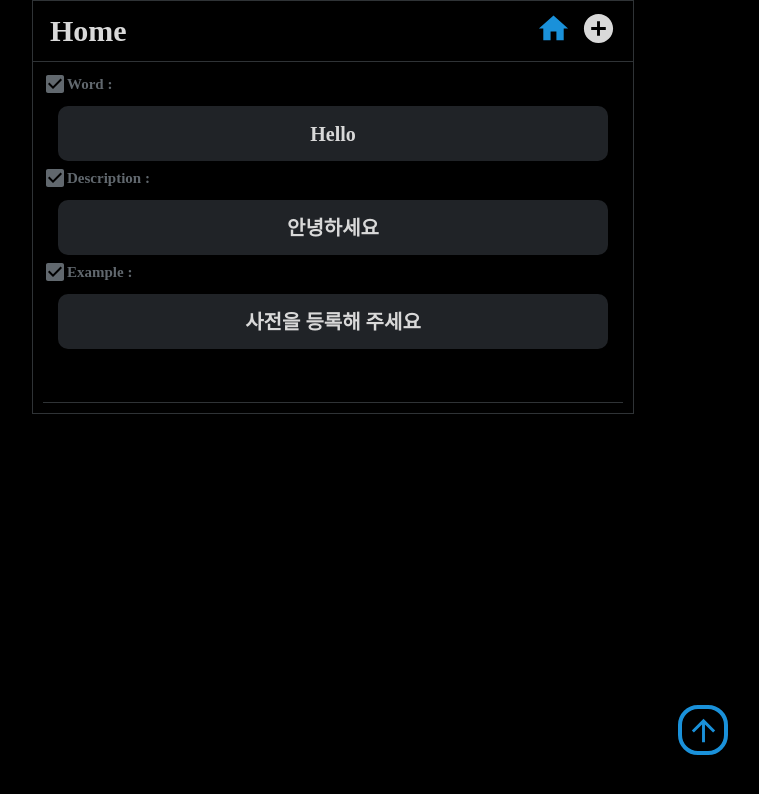
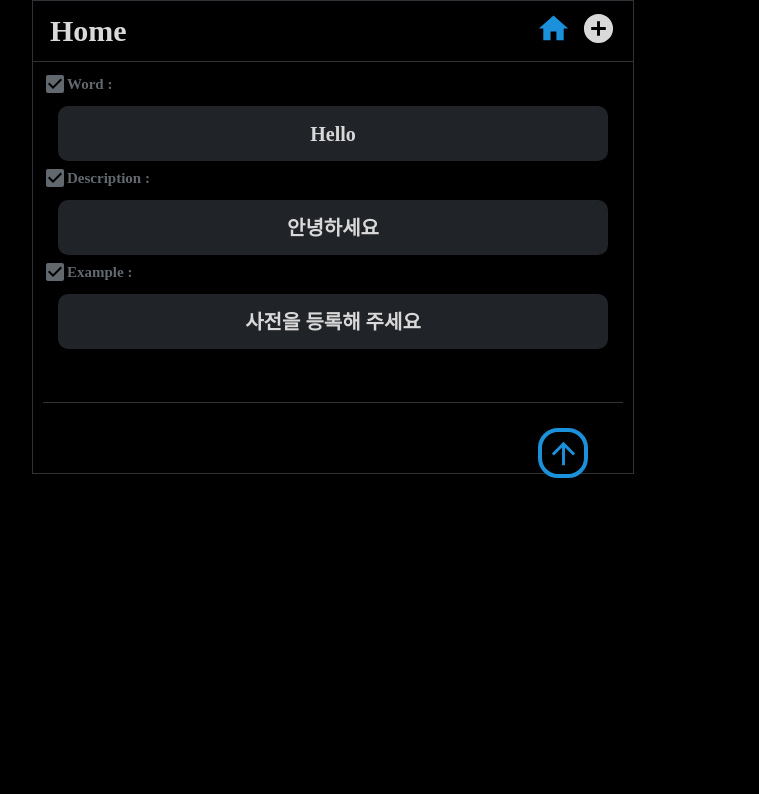
Before and after one commit to wglee0511/word-collection, a React (Create React App) app: page / in a window 1280 px wide. Shown: the top 794 px of the page, without its empty margins (307-1066 px from the left). Built offline with nearby package versions, Linux system fonts and the light colour scheme; no server answers; the database is empty.

Commit message:
Back to position sticky

```diff
--- a/src/components/Main.js
+++ b/src/components/Main.js
@@ -36,9 +36,8 @@ const Main = (props) => {
 const Wrapper = styled.div``;
 
 const BottomDiv = styled.div`
-  position: fixed;
+  position: sticky;
   height: 60px;
-  right: 200px;
   bottom: 50px;
   display: flex;
   align-items: center;
```
